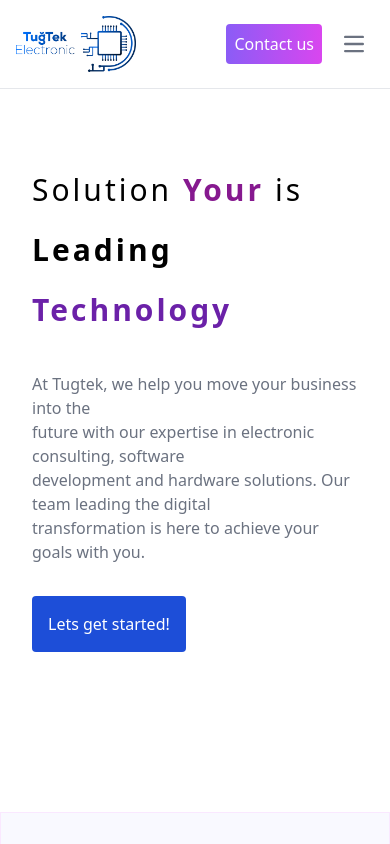
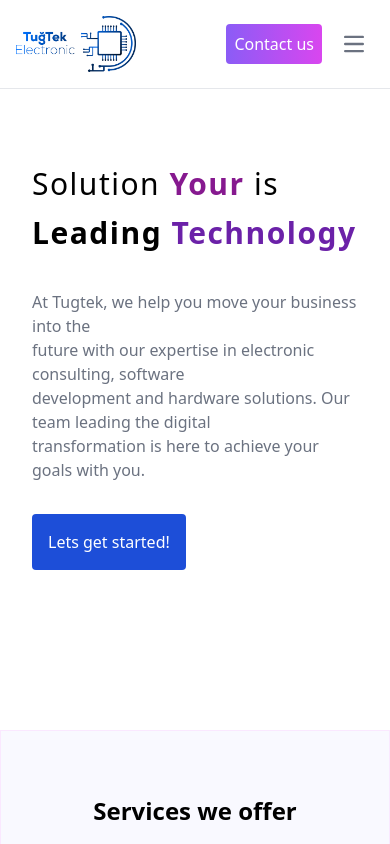
Before and after one commit to atesbey-design/tugtech-website, a Next.js app: page / in a window 390 px wide. Shown: the top 844 px of the page. Built offline with nearby package versions, Linux system fonts and the light colour scheme.

Commit message:
Fix : responsive problems

```diff
--- a/components/Content/Content.tsx
+++ b/components/Content/Content.tsx
@@ -17,7 +17,7 @@ const Content = () => {
         data-aos='fade-up'
         className='flex flex-col justify-center space-y-8 lg-px-0 px-8'
       >
-        <div className='lg:text-6xl text-3xl leading-loose tracking-widest'>
+        <div className='lg:text-6xl text-3xl lg:leading-loose leading-relaxed lg:tracking-widest tracking-wider'>
         Solution  <span className='text-fuchsia-800 font-bold'>Your</span> is{' '}
           <br /> <span className='font-bold'> Leading</span>{' '}
           <span className='text-purple-800 font-bold'> Technology</span>
```
